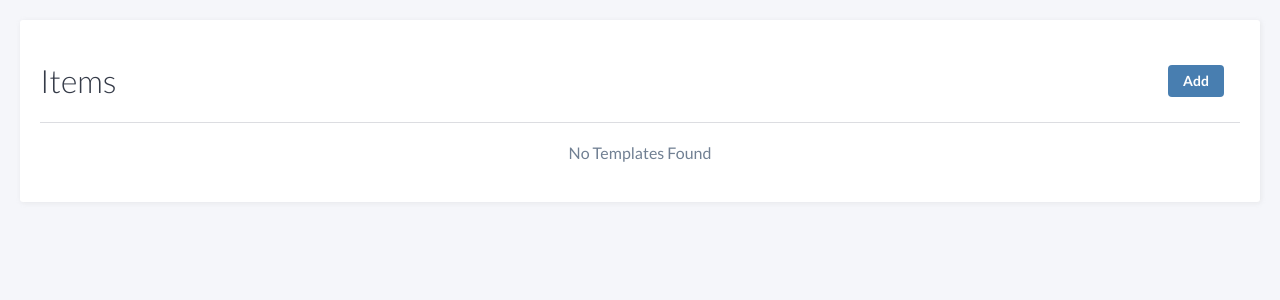
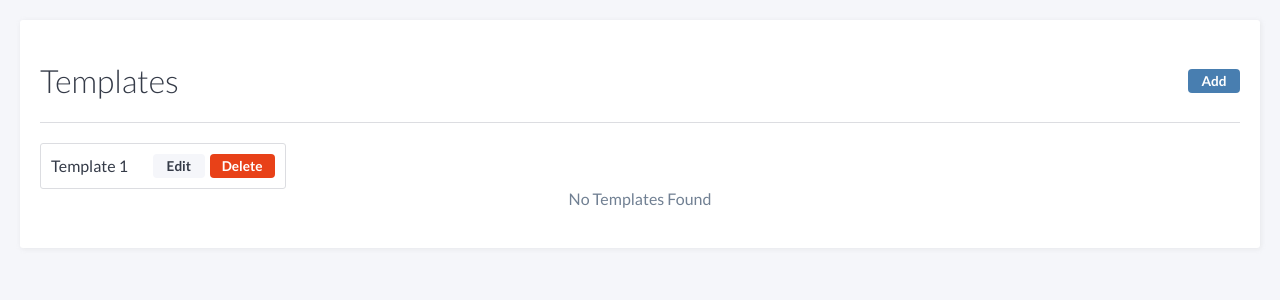
Before and after one commit to usmantahirr/unlayer-asssignment, a React (Create React App) app: page / in a window 1280 px wide. Shown: the top 300 px of the page. Built offline with nearby package versions, Linux system fonts and the light colour scheme.

Commit message:
Added card template

```diff
--- a/src/components/atoms/button.js
+++ b/src/components/atoms/button.js
@@ -1,8 +1,8 @@
 import React from "react";
 import styled from "styled-components";
-import { NavLink } from "react-router-dom";
+import { withRouter } from "react-router-dom";
 
-const Button = ({ type, children, ...rest }) => {
+const Button = ({ type, children, history, actionHandler, to, ...rest }) => {
   function getColor() {
     if (type === "primary") {
       return ["#487eb0", "#40739e", "white"];
@@ -15,9 +15,10 @@ const Button = ({ type, children, ...rest }) => {
     return ["#f5f6fa", "#dcdde1", "#353b48"];
   }
 
-  const StyledButton = styled(NavLink)`
+  const StyledButton = styled.a`
     font-weight: 600;
     display: inline-flex;
+    cursor: pointer;
     align-items: center;
     justify-content: center;
     user-select: none;
@@ -25,17 +26,16 @@ const Button = ({ type, children, ...rest }) => {
     white-space: nowrap;
     vertical-align: middle;
     line-height: 1.2;
-    height: 2rem;
-    min-width: 2rem;
-    font-size: 0.875rem;
+    height: 1.5rem;
+    min-width: 1.75rem;
+    font-size: 0.85rem;
     padding-left: 0.75rem;
     padding-right: 0.75rem;
     background-color: ${getColor()[0]};
     color: ${getColor()[2]};
-    margin-right: 1rem;
+    margin-left: 0.3rem;
     border-radius: 0.25rem;
     transition: all 250ms ease 0s;
-    outline: none;
     text-decoration: none;
 
     &:hover {
@@ -43,11 +43,24 @@ const Button = ({ type, children, ...rest }) => {
     }
   `;
 
-  return <StyledButton {...rest}>{children}</StyledButton>;
+  if (to) {
+    return (
+      <StyledButton onClick={() => history.push(to)} {...rest}>
+        {children}
+      </StyledButton>
+    );
+  }
+
+  return (
+    <StyledButton onClick={actionHandler} {...rest}>
+      {children}
+    </StyledButton>
+  );
 };
 
 Button.defaultProps = {
-  type: "default" // primary, danger, default
+  type: "default", // primary, danger, default
+  actionHandler: () => console.log("Action Handler")
 };
 
-export default Button;
+export default withRouter(Button);
--- a/src/components/atoms/section.js
+++ b/src/components/atoms/section.js
@@ -3,6 +3,10 @@ import styled from "styled-components";
 
 const StyledSection = styled.div`
   margin: 20px 0;
+  flex-wrap: wrap;
+  flex-direction: row;
+  justify-content: flex-start;
+  align-items: stretch;
 `;
 
 const Section = ({ children }) => <StyledSection>{children}</StyledSection>;
--- a/src/components/molecules/card.js
+++ b/src/components/molecules/card.js
@@ -0,0 +1,32 @@
+import React from "react";
+import styled from "styled-components";
+import Button from "../atoms/button";
+
+const CardContainer = styled.div`
+  border-radius: 3px;
+  border: 1px solid #dcdde1;
+  display: inline-flex;
+  align-items: center;
+  padding: 10px;
+`;
+
+const CardText = styled.span`
+  margin-right: 20px;
+`;
+
+const Card = ({ id, name }) => (
+  <CardContainer>
+    <CardText>{name}</CardText>
+    <Button to={`/${id}`}>Edit</Button>
+    <Button
+      type="danger"
+      actionHandler={() => {
+        console.log(`deleting id ${id}`);
+      }}
+    >
+      Delete
+    </Button>
+  </CardContainer>
+);
+
+export default Card;
--- a/src/components/molecules/header.js
+++ b/src/components/molecules/header.js
@@ -15,7 +15,7 @@ const HeaderContainer = styled.div`
 
 const Header = () => (
   <HeaderContainer>
-    <Heading>Items</Heading>
+    <Heading>Templates</Heading>
     <Button type="primary" to="add">
       Add
     </Button>
--- a/src/components/pages/listTemplates.js
+++ b/src/components/pages/listTemplates.js
@@ -2,11 +2,13 @@ import React from "react";
 import Header from "../molecules/header";
 import DampedText from "../molecules/dampedText";
 import Section from "../atoms/section";
+import Card from "../molecules/card";
 
 const TemplateList = () => (
   <React.Fragment>
     <Header />
     <Section>
+      <Card id="123" name="Template 1" />
       <DampedText>No Templates Found</DampedText>
     </Section>
   </React.Fragment>
```
